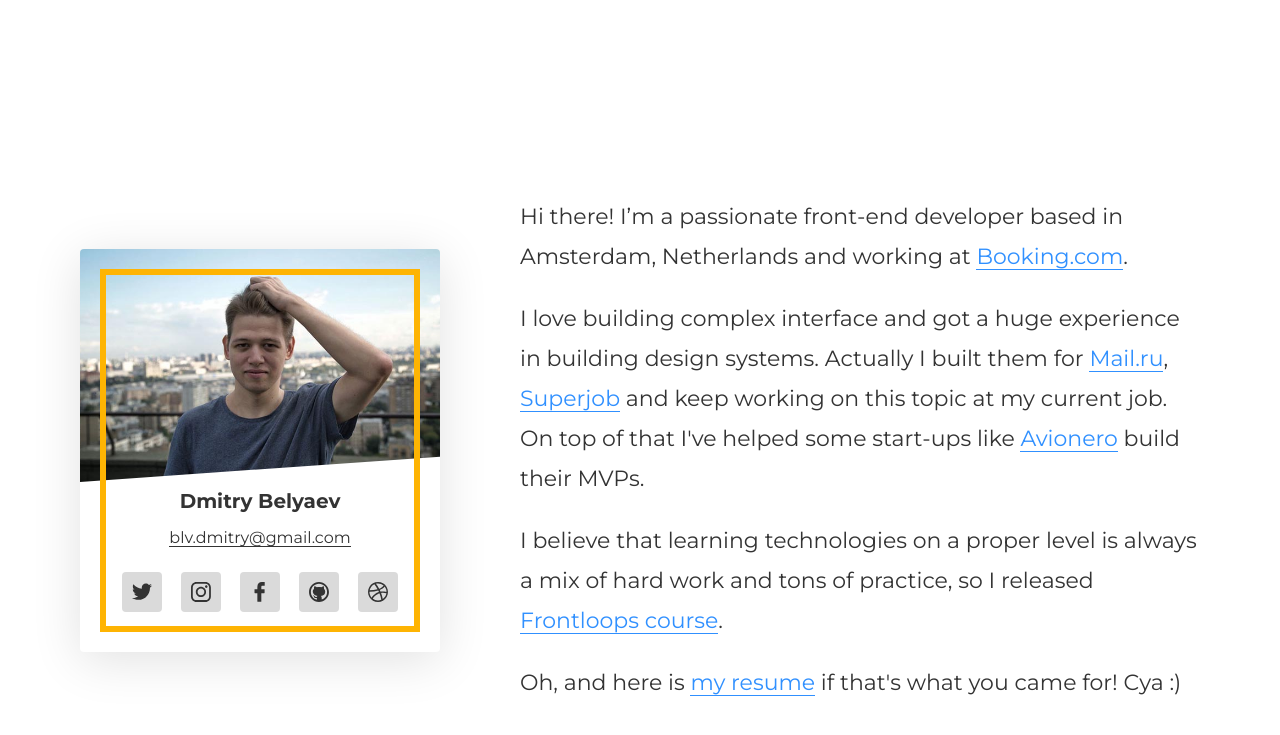
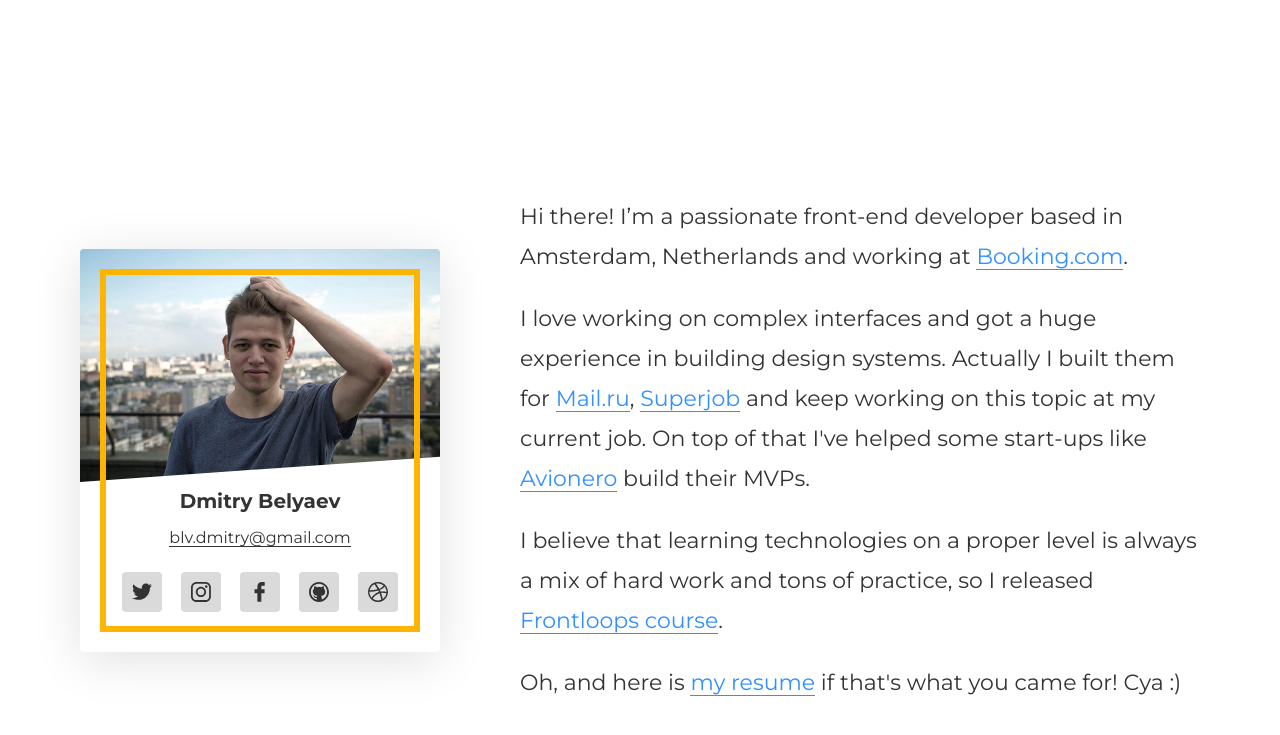
Before and after one commit to blvdmitry/blvdmitry.github.io, a Jekyll site: the page built from index.html, in a window 1280 px wide. Shown: the top 735 px of the page. Built offline with Jekyll 4.4.1, drawn with Linux system fonts in a browser that asks for light colours.

Commit message:
Update index.html

```diff
--- a/index.html
+++ b/index.html
@@ -6,7 +6,7 @@
 	Hi there! I’m a passionate front-end developer based in Amsterdam, Netherlands and working at <a href="https://booking.com" target="_blank">Booking.com</a>.
 </p>
 <p>
-	I love building complex interface and got a huge experience in building design systems. Actually I built them for <a href="https://mail.ru" target="_blank">Mail.ru</a>, <a href="https://superjob.ru" target="_blank">Superjob</a> and keep working on this topic at my current job. On top of that I've helped some start-ups like <a href="https://avionero.com" target="_blank">Avionero</a> build their MVPs.
+	I love working on complex interfaces and got a huge experience in building design systems. Actually I built them for <a href="https://mail.ru" target="_blank">Mail.ru</a>, <a href="https://superjob.ru" target="_blank">Superjob</a> and keep working on this topic at my current job. On top of that I've helped some start-ups like <a href="https://avionero.com" target="_blank">Avionero</a> build their MVPs.
 </p>
 <p>
 	I believe that learning technologies on a proper level is always a mix of hard work and tons of practice, so I released <a href="https://frontloops.io" target="_blank">Frontloops course</a>.
```
